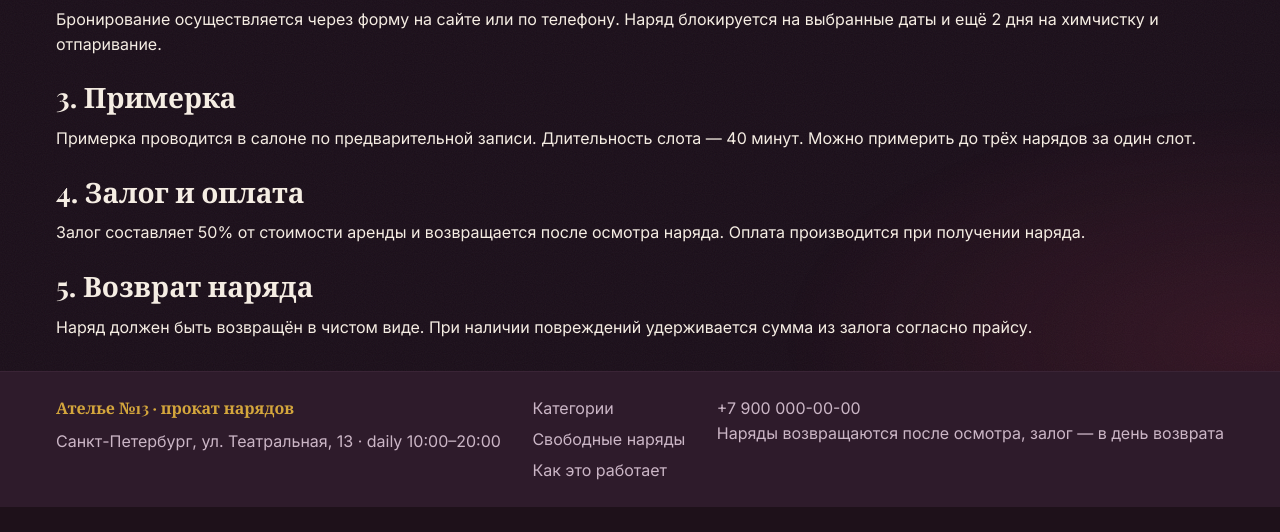
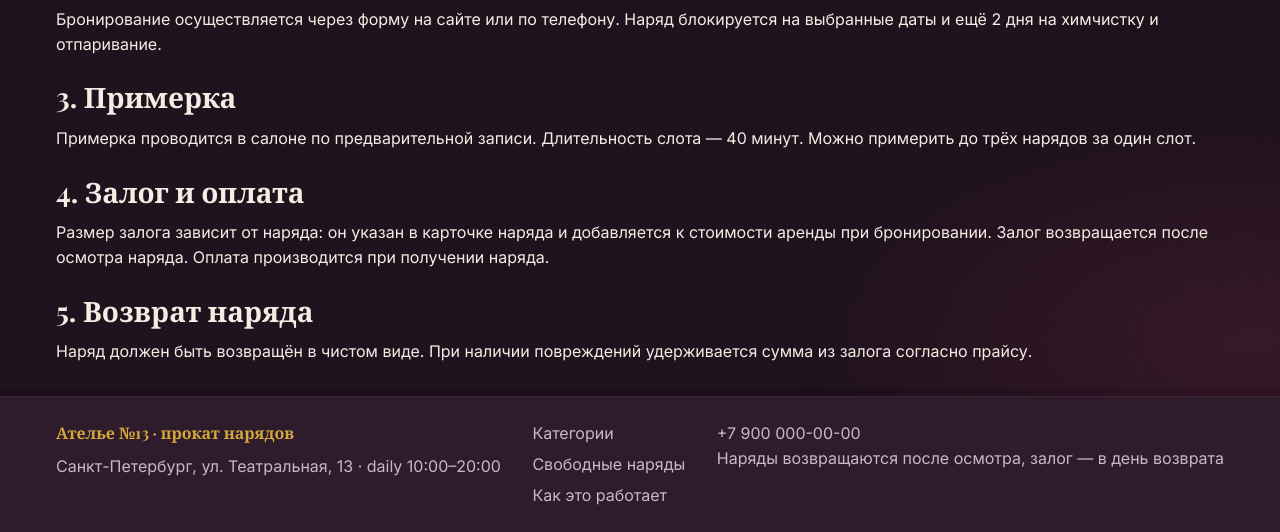
Before and after one commit to BlackCat1-cyber/atelier13, a Django app: page /terms/ in a window 1280 px wide. Shown: the part 411-943 px from the top of the page. Before the commit the page ends 918 px from the top, so only its background shows below. Run offline with Django 5.2, Linux system fonts and the light colour scheme.

Commit message:
D-13: правила залога на странице «Условия» согласованы с расчётом бронирования
Серьёзность: значительная, приоритет: средний. В «Условиях» залог — 50% от аренды, а в карточке и в расчёте — фиксированная сумма наряда (12000 ₽ при аренде 8700 ₽). Приведён в соответствие текст (решение владельца сайта: либо так, либо считать залог как 50%). Найдено в кейсе TC-21.

```diff
--- a/templates/terms.html
+++ b/templates/terms.html
@@ -18,7 +18,7 @@
   </section>
   <section>
     <h2>4. Залог и оплата</h2>
-    <p>Залог составляет 50% от стоимости аренды и возвращается после осмотра наряда. Оплата производится при получении наряда.</p>
+    <p>Размер залога зависит от наряда: он указан в карточке наряда и добавляется к стоимости аренды при бронировании. Залог возвращается после осмотра наряда. Оплата производится при получении наряда.</p>
   </section>
   <section>
     <h2>5. Возврат наряда</h2>
```
